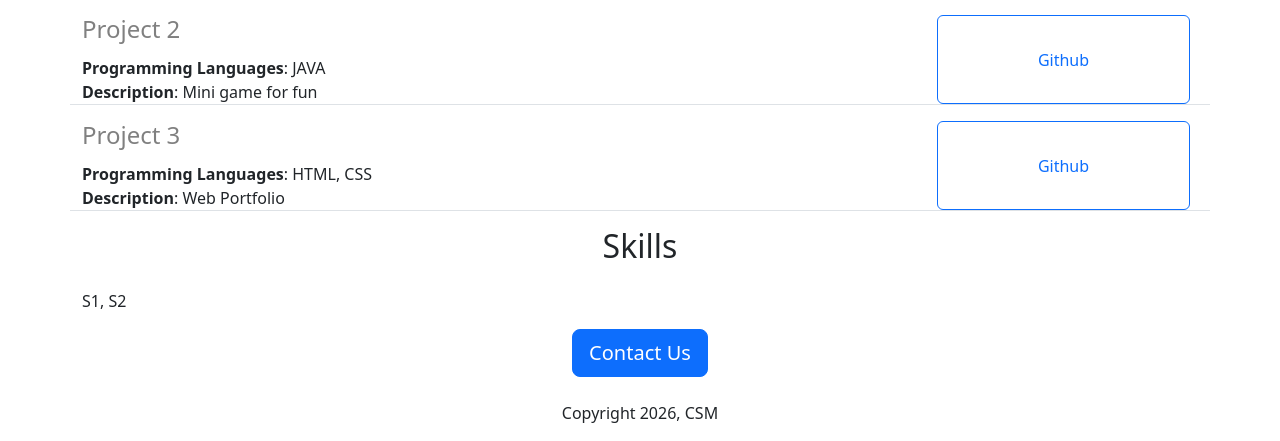
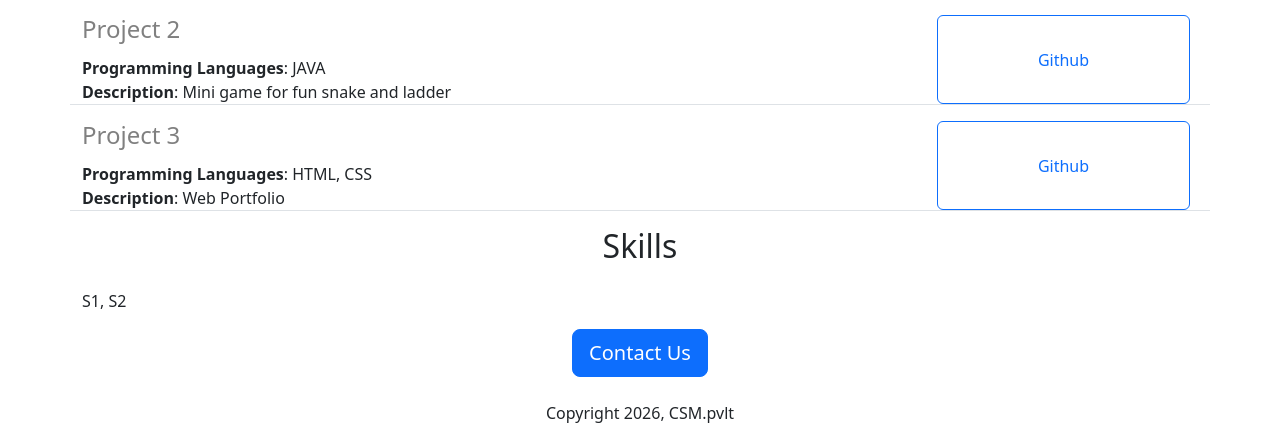
Before and after one commit to ChandanSinghMahar/Portfolio-Website, a Flask app: page / in a window 1280 px wide. Shown: the part 1043-1484 px from the top of the page. Run offline with Flask 3, Linux system fonts and the light colour scheme.

Commit message:
made some changes

```diff
--- a/api/index.py
+++ b/api/index.py
@@ -15,7 +15,7 @@ PROJECTS = [
     {
         "title": "Project 2",
         "Languages": "JAVA",
-        "Description": "Mini game for fun",
+        "Description": "Mini game for fun snake and ladder",
     },
     {
         "title": "Project 3",
--- a/templates/home.html
+++ b/templates/home.html
@@ -34,7 +34,7 @@
       <p>S1, S2</p>
       <div class="text-center">
         <button class="btn btn-primary btn-lg">Contact Us</button>
-        <p class="mt-4">Copyright 2026, CSM</p>
+        <p class="mt-4">Copyright 2026, CSM.pvlt</p>
       </div>
     </div>
   </body>
```
